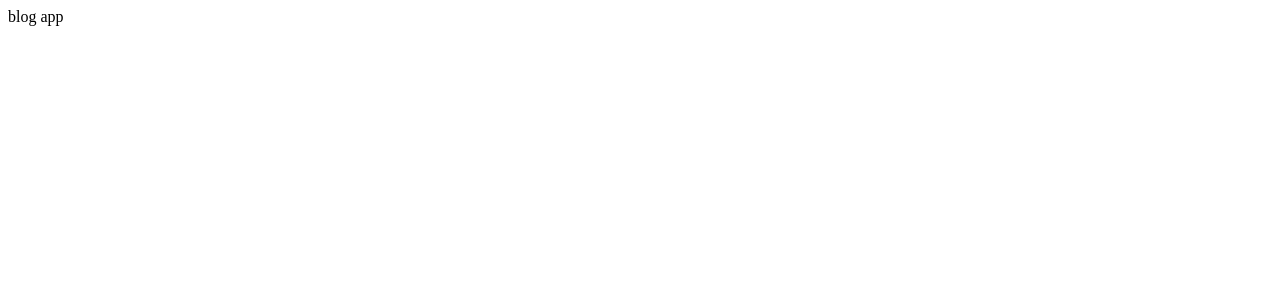
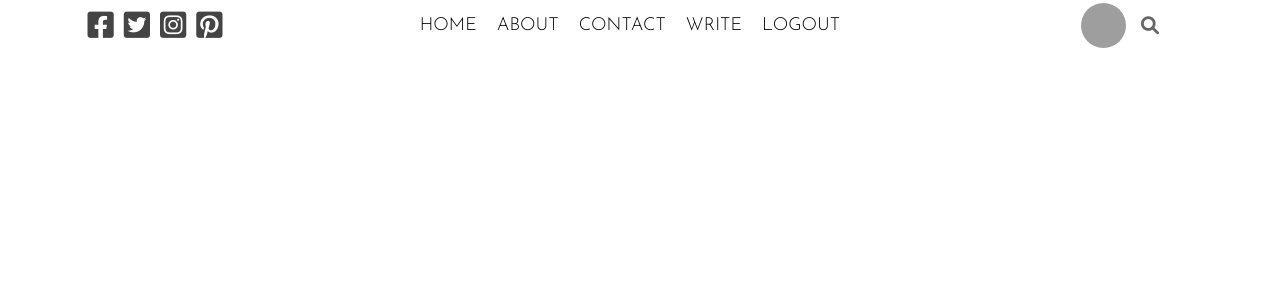
Before and after one commit to Chasmyr/blog-react, a React (Create React App) app: page / in a window 1280 px wide. Shown: the top 300 px of the page. Built offline with nearby package versions, Linux system fonts and the light colour scheme; grey boxes are pictures that could not be loaded.

Commit message:
topbar main page

```diff
--- a/public/index.html
+++ b/public/index.html
@@ -10,6 +10,12 @@
     />
     <link href="https://fonts.googleapis.com/css2?family=Josefin+Sans:ital,wght@0,100;0,200;0,300;0,400;0,700;1,500&family=Lora:ital,wght@1,400;1,500;1,600;1,700&family=Varela&display=swap" rel="stylesheet">
     <link rel="apple-touch-icon" href="%PUBLIC_URL%/logo192.png" />
+    <link rel="stylesheet" href="https://cdnjs.cloudflare.com/ajax/libs/font-awesome/6.0.0-beta3/css/all.min.css" integrity="sha512-Fo3rlrZj/k7ujTnHg4CGR2D7kSs0v4LLanw2qksYuRlEzO+tcaEPQogQ0KaoGN26/zrn20ImR1DfuLWnOo7aBA==" crossorigin="anonymous" referrerpolicy="no-referrer" />
+    <style>
+      * {
+        margin: 0;
+      }
+    </style>
     <title>React App</title>
   </head>
   <body>
--- a/src/App.js
+++ b/src/App.js
@@ -1,8 +1,9 @@
+import TopBar from "./topbar/TopBar";
 
 function App() {
   return (
     <div className="App">
-      blog app
+      <TopBar/>
     </div>
   );
 }
--- /dev/null
+++ b/src/topbar/TopBar.jsx
@@ -0,0 +1,31 @@
+import "./topbar.css";
+
+export default function TopBar() {
+  return (
+    <div className="top">
+        <div className="top-left">
+        <i className="top-icon fab fa-facebook-square"></i>
+        <i className="top-icon fab fa-twitter-square"></i>
+        <i className="top-icon fab fa-instagram-square"></i>
+        <i className="top-icon fab fa-pinterest-square"></i>
+        </div>
+        <div className="top-center">
+            <ul className="top-list">
+                <li className="top-list-item">HOME</li>
+                <li className="top-list-item">ABOUT</li>
+                <li className="top-list-item">CONTACT</li>
+                <li className="top-list-item">WRITE</li>
+                <li className="top-list-item">LOGOUT</li>
+            </ul>
+        </div>
+        <div className="top-right">
+            <img
+                className="top-img"
+                src="https://images.pexels.com/photos/415829/pexels-photo-415829.jpeg?auto=compress&cs=tinysrgb&dpr=2&h=750&w=1260"
+                alt=""
+            />
+            <i className="top-search-icon fas fa-search"></i>
+        </div>
+    </div>
+  );
+}
--- /dev/null
+++ b/src/topbar/topbar.css
@@ -0,0 +1,57 @@
+.top{
+    width: 100%;
+    height: 50px;
+    background-color: white;
+    position: sticky;
+    top: 0;
+    display: flex;
+    align-items: center;
+    font-family: 'Josefin Sans', sans-serif;
+}
+
+.top-left, .top-right{
+    flex: 3;
+    display: flex;
+    align-items: center;
+    justify-content: center;
+}
+
+.top-icon {
+    font-size: 30px;
+    margin-right: 10px;
+    color: #444;
+    cursor: pointer;
+}
+
+.top-img {
+    width: 45px;
+    height: 45px;
+    border-radius: 50%;
+    object-fit: cover;
+}
+
+.top-center {
+    flex: 6;
+}
+
+.top-list {
+    display: flex;
+    justify-content: center;
+    margin: 0;
+    padding: 0;
+    list-style: none;
+}
+
+.top-list-item {
+    margin-right: 20px;
+    font-size: 18px;
+    font-weight: 300;
+    cursor: pointer;
+}
+
+.top-search-icon {
+    font-size: 18px;
+    color: #666;
+    cursor: pointer;
+    margin-left: 15px;
+}
```
